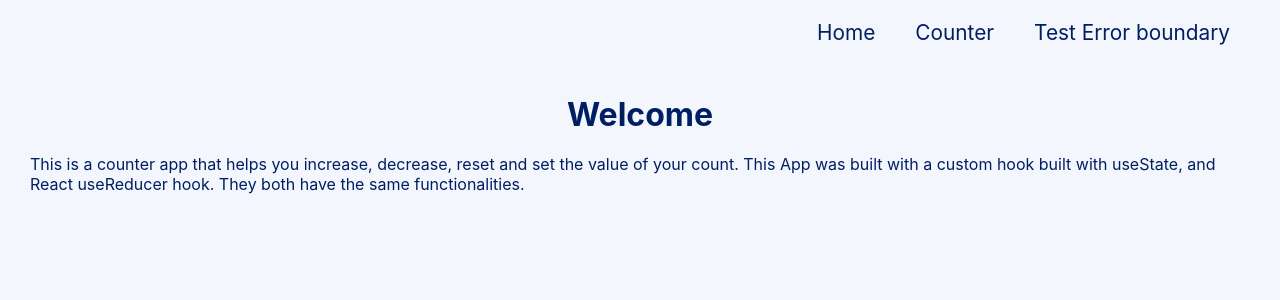
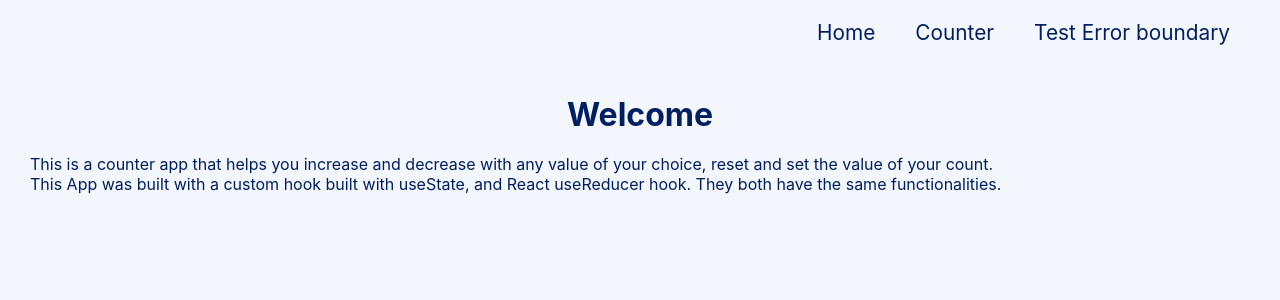
Before and after one commit to Timothy-Achonu/Alt-School-Exam-Project, a React (Create React App) app: page / in a window 1280 px wide. Shown: the top 300 px of the page. Built offline with nearby package versions, Linux system fonts and the light colour scheme.

Commit message:
editing the paragraph in the homepage

```diff
--- a/src/components/Counter.jsx
+++ b/src/components/Counter.jsx
@@ -3,7 +3,7 @@ import useCounter from "./CustomHooks/useCounter";
 import { NavLink } from "react-router-dom";
 
 function Counter() {
-  const { count, valueToChangeCountWith, increase, decrease, reset, setCountValue, setValue } =
+  const { count, increase, decrease, reset, setCountValue, setValue } =
     useCounter(0);
   return (
     <div className="counter">
--- a/src/components/CustomHooks/useCounter.jsx
+++ b/src/components/CustomHooks/useCounter.jsx
@@ -32,5 +32,5 @@ export default function useCounter(initialValue = 0) {
             setValueTOChangeCountWith(num);
         }
     }
-  return {count, valueToChangeCountWith, increase, decrease, reset, setCountValue, setValue}
+  return {count, increase, decrease, reset, setCountValue, setValue}
 }
--- a/src/components/Home.jsx
+++ b/src/components/Home.jsx
@@ -4,13 +4,14 @@ export default function Home() {
   return (
     <div className="home-page">
       <h1>Welcome</h1>
-      <p>
-        This is a counter app that helps you increase,
-        decrease, reset and set the value of your count.
-        This App was built with a custom hook built with useState,
-        and React useReducer hook.
-        They both have the same functionalities.
-      </p>
+        <p>
+          This is a counter app that helps you increase and decrease with any
+          value of your choice, reset and set the value of your count.
+        </p>
+        <p>
+          This App was built with a custom hook built with useState, and React
+          useReducer hook. They both have the same functionalities.
+        </p>
     </div>
   );
 }
```
